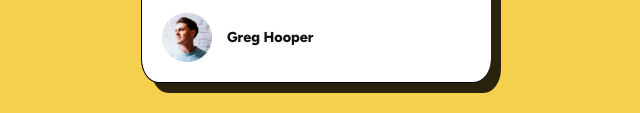
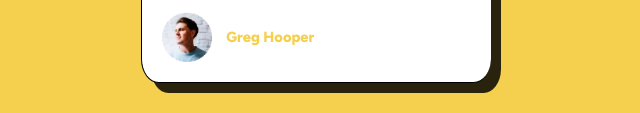
Before and after one commit to ThembaMtshelwane/blog-preview-card-main, a plain HTML site: page index.html in a window 1280 px wide. In both pictures the pointer is over the element "Greg Hooper". Shown: the part 557-670 px from the top of the page, without its empty margins (324-964 px from the left). Drawn offline with Linux system fonts and the light colour scheme.

Commit message:
minor customizing

```diff
--- a/styles.css
+++ b/styles.css
@@ -95,6 +95,7 @@ h4:hover {
 
 #profile-image {
   width: 50px;
+  cursor: pointer;
 }
 
 #profile-name {
@@ -104,6 +105,12 @@ h4:hover {
   font-weight: 800;
   margin-left: 15px;
   font-size: 0.9rem;
+  cursor: pointer;
+}
+#profile-name:hover {
+  color: #f4d04e;
+  cursor: pointer;
+  transform: scale(1.02);
 }
 
 @media screen and (min-width: 500px) {
```
